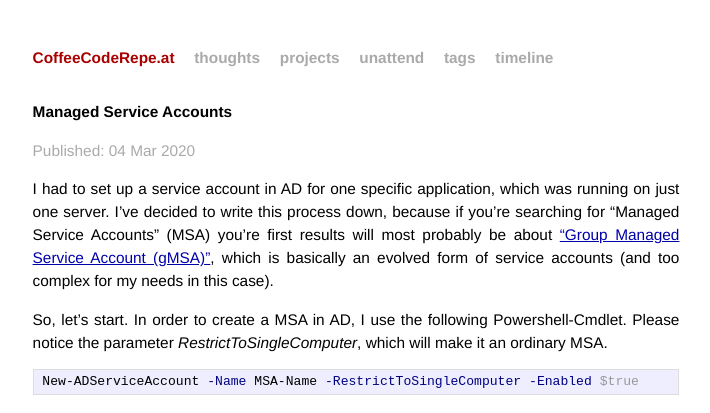
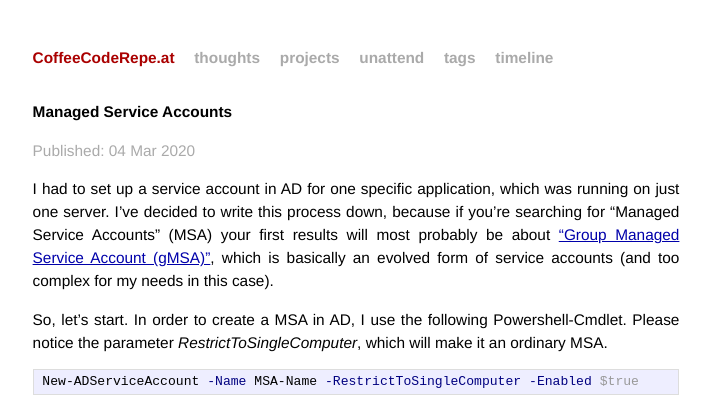
Before and after one commit to cocoreat/cocoreat.github.io, a Jekyll site: the page built from _posts/2020-03-04-Managed-Service-Accounts copy.md, in a window 1280 px wide. Shown: the top 413 px of the page, without its empty margins (284-994 px from the left). Built offline with Jekyll 4.4.1, drawn with Linux system fonts in a browser that asks for light colours.

Commit message:
fixed spelling error

````diff
--- a/_posts/2020-03-04-Managed-Service-Accounts copy.md
+++ b/_posts/2020-03-04-Managed-Service-Accounts copy.md
@@ -11,7 +11,7 @@ tags: [active directory, service accounts]
 
 <p class="meta">Published: 04 Mar 2020</p>
 
-I had to set up a service account in AD for one specific application, which was running on just one server. I've decided to write this process down, because if you're searching for "Managed Service Accounts" (MSA) you're first results will most probably be about ["Group Managed Service Account (gMSA)"](https://docs.microsoft.com/en-us/windows-server/security/group-managed-service-accounts/group-managed-service-accounts-overview), which is basically an evolved form of service accounts (and too complex for my needs in this case).
+I had to set up a service account in AD for one specific application, which was running on just one server. I've decided to write this process down, because if you're searching for "Managed Service Accounts" (MSA) your first results will most probably be about ["Group Managed Service Account (gMSA)"](https://docs.microsoft.com/en-us/windows-server/security/group-managed-service-accounts/group-managed-service-accounts-overview), which is basically an evolved form of service accounts (and too complex for my needs in this case).
 
 So, let's start. In order to create a MSA in AD, I use the following Powershell-Cmdlet. Please notice the parameter *RestrictToSingleComputer*, which will make it an ordinary MSA.
 ```powershell
````
